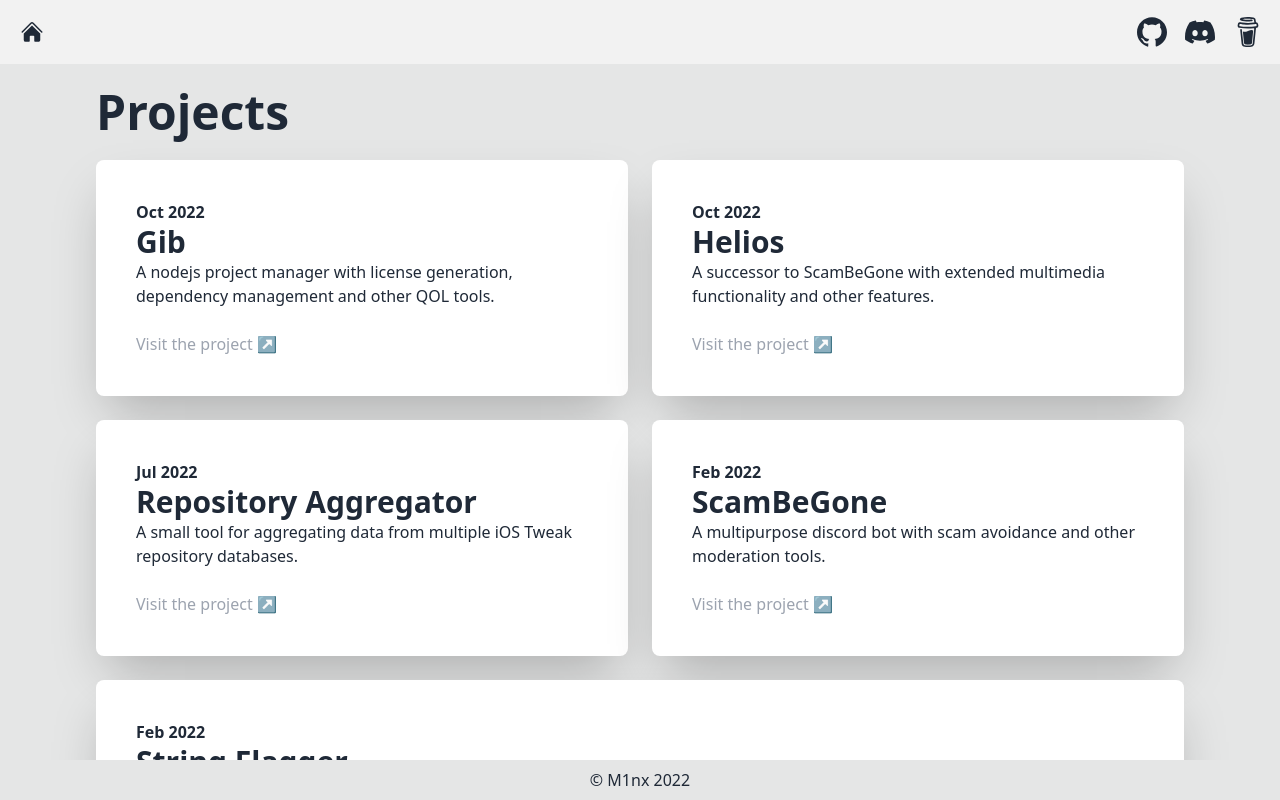
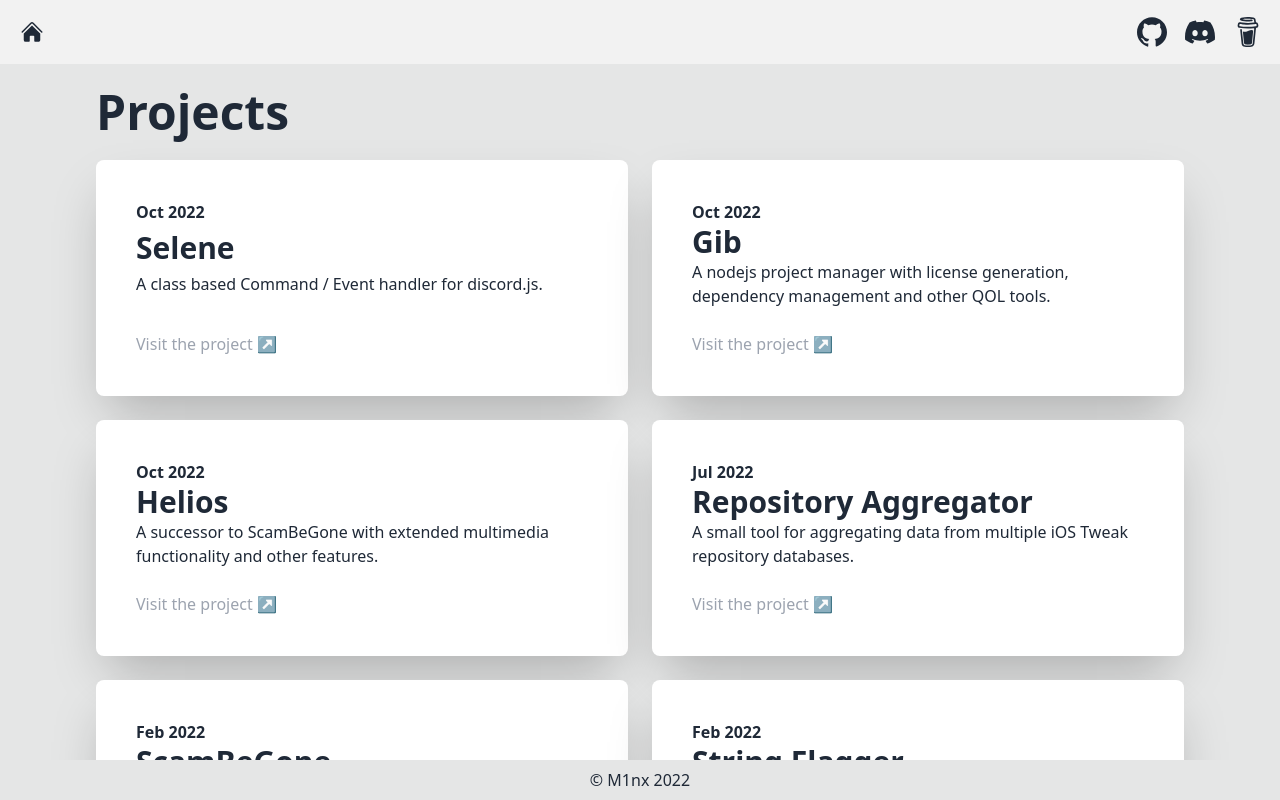
Before and after one commit to M1nxy/old-site, a Nuxt app: page /projects in a window 1280 px wide. Built offline with nearby package versions, Linux system fonts and the light colour scheme.

Commit message:
New Project

```diff
--- a/pages/projects.vue
+++ b/pages/projects.vue
@@ -5,6 +5,12 @@
       <div class="container justify-between m-auto px-8 md:px-14 lg:px-24 w-full">
         <h2 class="text-5xl font-bold py-6">Projects</h2>
         <div class="flex gap-6 flex-wrap pb-4">
+          <ProjectCard
+            month="Oct 2022"
+            title="Selene"
+            description="A class based Command / Event handler for discord.js."
+            link="https://github.com/M1nxy/Selene"
+          />
           <ProjectCard
             month="Oct 2022"
             title="Gib"
```
